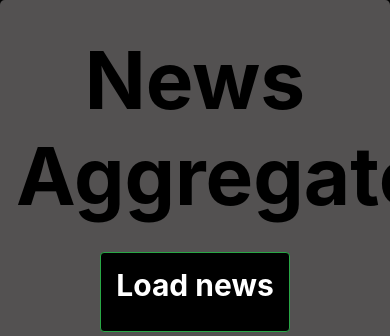
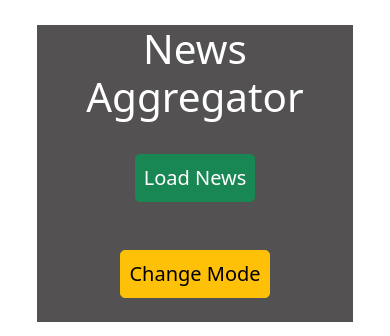
Before and after one commit to sakship31/News-Aggregator, a Django app: page / in a window 390 px wide; the page is wider, and only the part inside the window is pictured. Shown: the top 336 px of that part. Run offline with Django 3.2, Linux system fonts and the light colour scheme; data comes from the database, SQL or seed files in the repository; some libraries are stand-ins or nearby versions.

Commit message:
copy,report,share on facebook,whatsapp,telegram, dark-light mode, fix:image rendering, bootstrap 4 to bootstrap 5

```diff
--- a/News-Aggregator/NewsAggregator/settings.py
+++ b/News-Aggregator/NewsAggregator/settings.py
@@ -26,7 +26,7 @@ SECRET_KEY = 'xe4hmfwal+58e7@8u@&g^x2xsow_hyv7%m3wmk^o4u(%+!73cw'
 # SECURITY WARNING: don't run with debug turned on in production!
 DEBUG = True
 
-ALLOWED_HOSTS = []
+ALLOWED_HOSTS = ['*']
 
 
 # Application definition
@@ -39,6 +39,7 @@ INSTALLED_APPS = [
     'django.contrib.messages',
     'django.contrib.staticfiles',
     'news',
+    'django_social_share'
 ]
 
 MIDDLEWARE = [
--- a/News-Aggregator/news/templates/news/home.html
+++ b/News-Aggregator/news/templates/news/home.html
@@ -1,34 +1,118 @@
 <!DOCTYPE html>
 <html>
+
 <head>
     <title></title>
-    <link rel="stylesheet" href="https://maxcdn.bootstrapcdn.com/bootstrap/4.0.0/css/bootstrap.min.css" integrity="sha384-Gn5384xqQ1aoWXA+058RXPxPg6fy4IWvTNh0E263XmFcJlSAwiGgFAW/dAiS6JXm" crossorigin="anonymous">
+    <meta name="viewport" content="width=device-width, initial-scale=1, shrink-to-fit=no">
+    <link href="https://cdn.jsdelivr.net/npm/bootstrap@5.0.2/dist/css/bootstrap.min.css" rel="stylesheet"
+        integrity="sha384-EVSTQN3/azprG1Anm3QDgpJLIm9Nao0Yz1ztcQTwFspd3yD65VohhpuuCOmLASjC" crossorigin="anonymous">
 </head>
-<body style="background-color: black;">
+
+<body>
+    <style>
+        body {
+            padding: 25px;
+            background-color: white;
+            color: black;
+            font-size: 25px;
+        }
+
+        .dark-mode {
+            background-color: black;
+            color: white;
+        }
+    </style>
+    {% load social_share %}
+    <div class="container">
         <div class="jumbotron" style="background-color: rgb(83, 81, 81);">
-        <center><h1 style="color:black;font-weight: bold;font-size: 80px;">News Aggregator</h1>
-            <a href="{% url 'scrape' %}" class="btn btn-success" style="background-color: black;margin-top: 20px;width: 190px;height: 80px;font-weight: bold;font-size: 30px;padding: 10px;">Load news</a>
-        </form>
+            <center>
+                <h1 class="display-2 text-white">News Aggregator</h1>
+                <a href="{% url 'scrape' %}" class="btn btn-success btn-lg btn-block m-4 p-2">Load News</a>
+                <button class="btn btn-warning btn-lg btn-block m-4 p-2" onclick="myFunction()">Change Mode</button>
             </center>
+
         </div>
-  <div class="card-columns" style="padding: 10px; margin-left: 150px;margin-right: 10px;">
+
+        <div class="row mt-2 p-2">
             {% for object in object_list %}
-    <div class="card" style="width: 18rem;border:5px white solid;margin-bottom: 50px;">
-  <img class="card-img-top" src = "{{ object.image }}">
+            <div class="col-12 col-md-4 col-lg-3">
+                <div class="card mb-4">
+                    <img class="card-img-top" src="{{ object.image }}">
                     <div class="card-body">
-    <h5 class="card-title"><div class="card-body">
-      <a href="{{object.url}}"><h5 class="card-title">{{object.title}}</h5></a>
-    </div></h5>
+                        <h5 class="card-title">
+                            <a href="{{ object.url }}">{{ object.title }}</a>
+                        </h5>
                     </div>
+                    <div class="card-footer">
+                        <div class="row">
+                            <div class="col-6">
+                                <!-- Copy Button -->
+                                <button class="btn btn-secondary btn-sm btn-block"
+                                    onclick="copyToClipboard('{{ object.url }}')">Copy</button>
+                            </div>
+
+                            <div class="col-6 text-end">
+                                <!-- Report Button -->
+                                <button class="btn btn-danger btn-sm btn-block"
+                                    onclick="report('{{ object.url }}')">Report</button>
+                            </div>
+                        </div>
+                        <div class="row mt-1">
+                            <div class="col-4">
+                                <!-- Copy Button -->
+                                <button class="badge badge-primary text-dark p-1">
+                                    {% post_to_facebook object_or_url "Facebook" %}
+                                </button>
+                            </div>
+                            <div class="col-4 ">
+                                <!-- Share Button -->
+                                <button class="badge badge-primary text-black p-1">
+                                    {% post_to_whatsapp object_or_url "Whatsapp" %}
+                                </button>
+                            </div>
+                            <div class="col-4">
+                                <!-- Report Button -->
+                                <button class="badge badge-primary text-dark p-1 ">
+                                    {% post_to_telegram "New Song: " object_or_url "Telegram" %}
+                                </button>
+
+                            </div>
+                        </div>
+                    </div>
+                </div>
+
             </div>
             {% endfor %}
         </div>
     </div>
-    <script
-src="http://code.jquery.com/jquery-3.3.1.min.js"
-integrity="sha256-FgpCb/KJQlLNfOu91ta32o/NMZxltwRo8QtmkMRdAu8="
+
+    {% comment %} Copy to Clipboard {% endcomment %}
+    <script>
+        function copyToClipboard(text) {
+            var input = document.createElement("textarea");
+            input.value = text;
+            document.body.appendChild(input);
+            input.select();
+            document.execCommand("copy");
+            document.body.removeChild(input);
+            alert("Copied to clipboard: " + text);
+        }
+        function myFunction() {
+            var element = document.body;
+            element.classList.toggle("dark-mode");
+        }
+    </script>
+    {% comment %} Just Bootstrap CDNs {% endcomment %}
+    <script src="https://cdn.jsdelivr.net/npm/bootstrap@5.0.2/dist/js/bootstrap.bundle.min.js"
+        integrity="sha384-MrcW6ZMFYlzcLA8Nl+NtUVF0sA7MsXsP1UyJoMp4YLEuNSfAP+JcXn/tWtIaxVXM"
         crossorigin="anonymous"></script>
-    <script src="https://cdnjs.cloudflare.com/ajax/libs/popper.js/1.12.9/umd/popper.min.js" integrity="sha384-ApNbgh9B+Y1QKtv3Rn7W3mgPxhU9K/ScQsAP7hUibX39j7fakFPskvXusvfa0b4Q" crossorigin="anonymous"></script>
-    <script src="https://maxcdn.bootstrapcdn.com/bootstrap/4.0.0/js/bootstrap.min.js" integrity="sha384-JZR6Spejh4U02d8jOt6vLEHfe/JQGiRRSQQxSfFWpi1MquVdAyjUar5+76PVCmYl" crossorigin="anonymous"></script>
+    <script src="https://cdn.jsdelivr.net/npm/@popperjs/core@2.9.2/dist/umd/popper.min.js"
+        integrity="sha384-IQsoLXl5PILFhosVNubq5LC7Qb9DXgDA9i+tQ8Zj3iwWAwPtgFTxbJ8NT4GN1R8p"
+        crossorigin="anonymous"></script>
+    <script src="https://cdn.jsdelivr.net/npm/bootstrap@5.0.2/dist/js/bootstrap.min.js"
+        integrity="sha384-cVKIPhGWiC2Al4u+LWgxfKTRIcfu0JTxR+EQDz/bgldoEyl4H0zUF0QKbrJ0EcQF"
+        crossorigin="anonymous"></script>
+
 </body>
+
 </html>
--- a/News-Aggregator/news/views.py
+++ b/News-Aggregator/news/views.py
@@ -13,20 +13,24 @@ def scrape(request):
   url = "https://www.theonion.com/latest"
   content = session.get(url).content
   soup = BSoup(content, "html.parser")
-  News = soup.find_all('div', {"class":"cw4lnv-11 dFCKPx"})
+
+  News = soup.find_all('div', {"class":"sc-cw4lnv-13 hHSpAQ"})
+
   for article in News:
     main = article.find_all('a',href=True)
-    linkx = article.find('a', {"class":"sc-1out364-0 hMndXN js_link"})
+
+    linkx = article.find('a', {"class":"sc-1out364-0 dPMosf js_link"})
     link=linkx['href']
-    imgx=main[0].find('img',src=True)
-    image_src=imgx['data-srcset'].split(" ")[-4]
-    titlex = article.find('h2', {"class":"sc-759qgu-0 iRbzKE cw4lnv-6 pdtMb"})
+
+    titlex = article.find('h2', {"class":"sc-759qgu-0 cvZkKd sc-cw4lnv-6 TLSoz"})
     title = titlex.text
+
+    imgx = article.find('img')["data-src"]
+
     new_headline = Headline()
-    #Headline.objects.all().delete()
     new_headline.title = title
     new_headline.url = link
-    new_headline.image = image_src
+    new_headline.image = imgx
     new_headline.save()
   return redirect("../")
 
```
Lines whose indentation alone changed are shown as unchanged.
